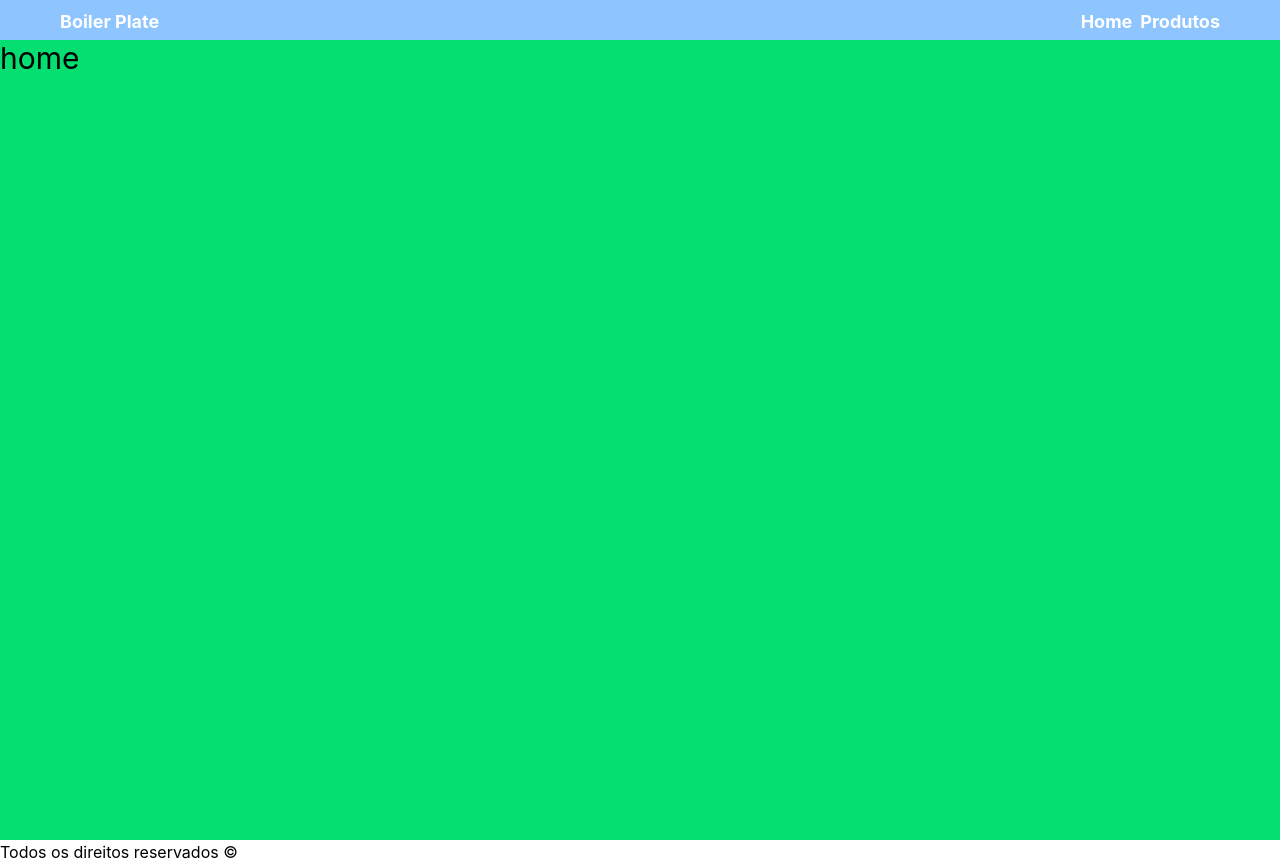
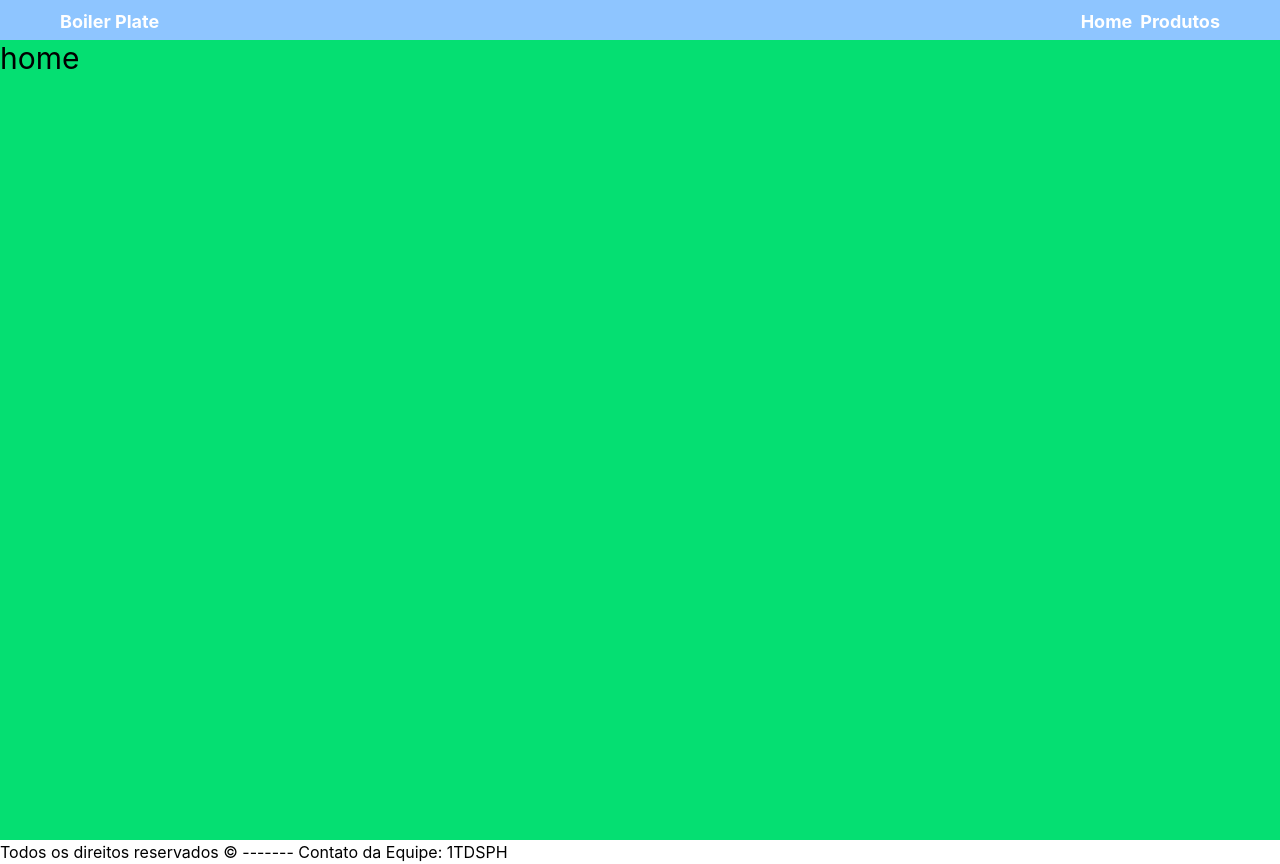
Before and after one commit to 1TDSPH-26/front-2sem-aula-08, a React (Vite) app in the folder my-app/: page / in a window 1280 px wide. Built offline with nearby package versions, Linux system fonts and the light colour scheme.

Commit message:
Adicionando o link da organização 1TDSPH no rodape do site.

```diff
--- a/my-app/src/components/Rodape/Rodape.tsx
+++ b/my-app/src/components/Rodape/Rodape.tsx
@@ -6,8 +6,8 @@ export default function Rodape(){
 
     return(
         <div>
-            <footer>
-                <p>Todos os direitos reservados &copy;</p>
+            <footer className="mt-auto">
+                <p>Todos os direitos reservados &copy;  ------- Contato da Equipe: <a href="https://github.com/1TDSPH-26">1TDSPH</a></p>
             </footer>
         </div>
     )
```
